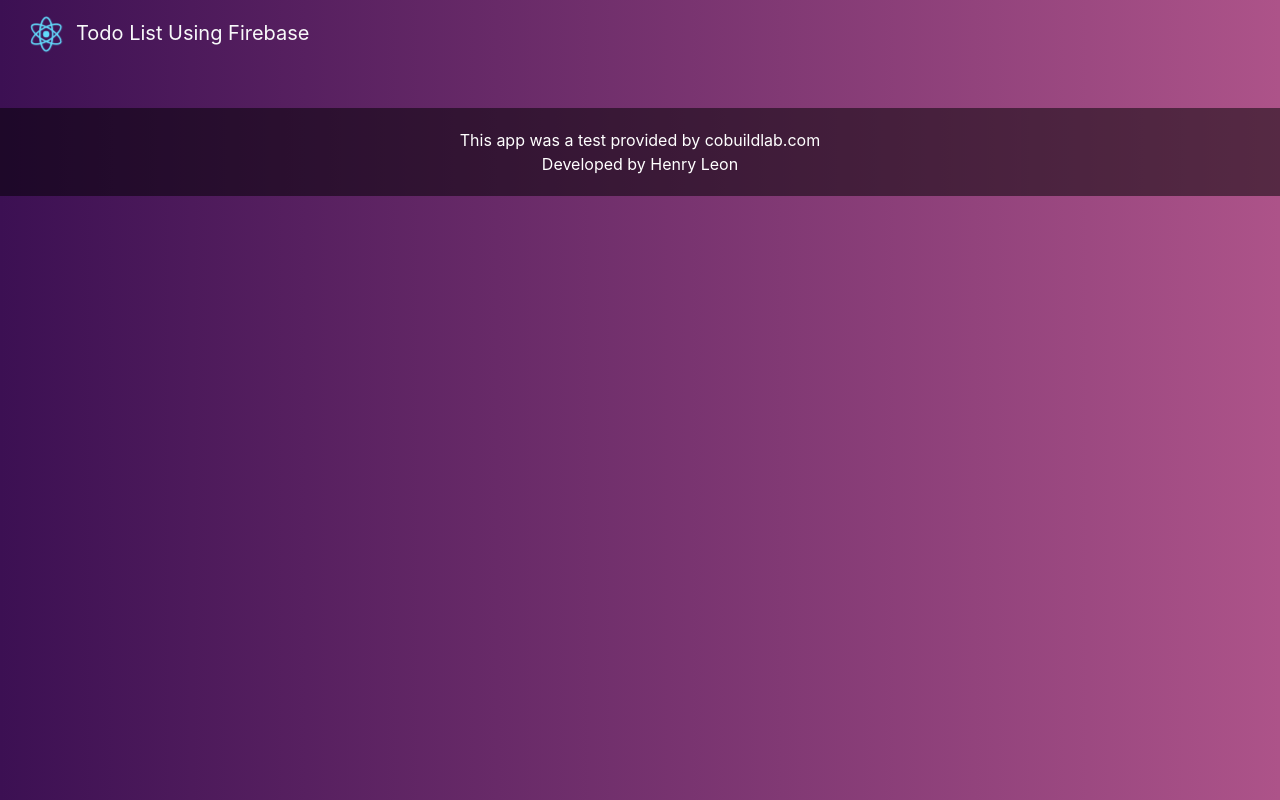
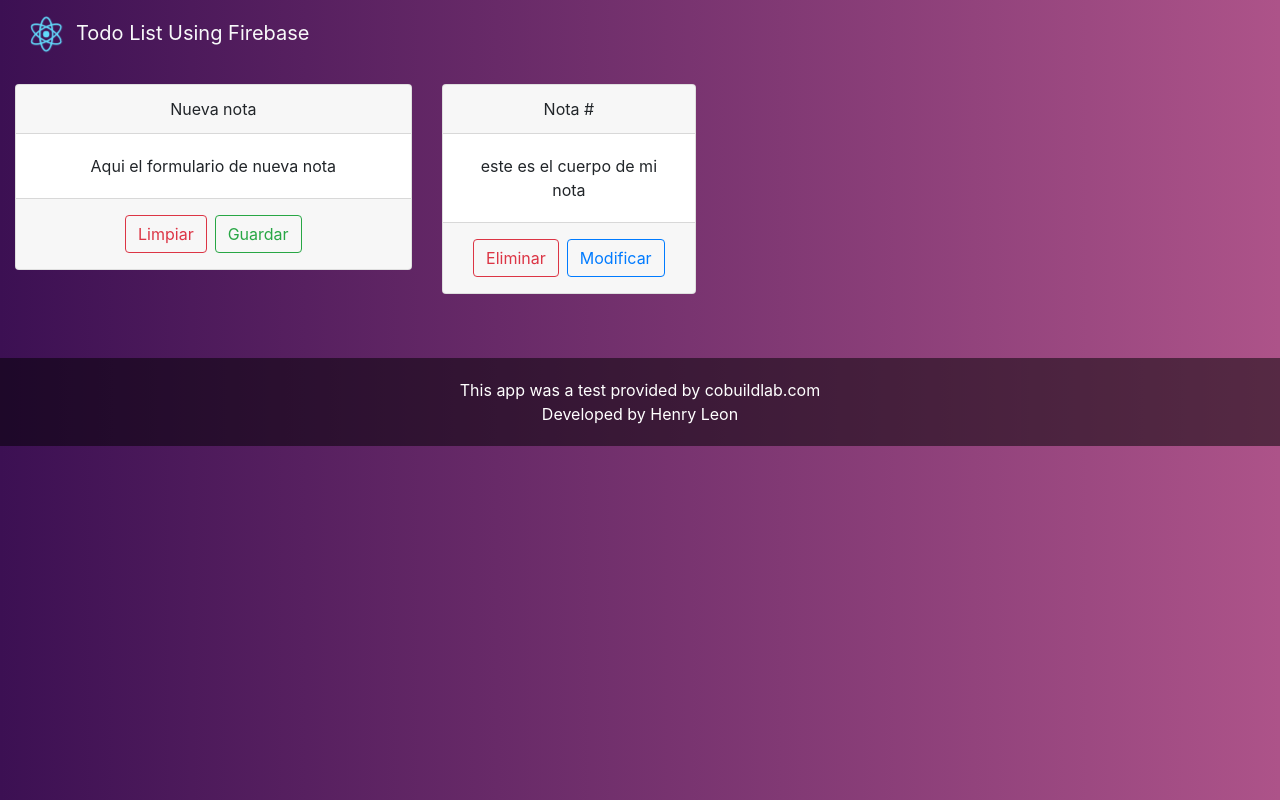
Before and after one commit to Helg18/react_todos_firebase_4geeks, a React (Create React App) app: page / in a window 1280 px wide. Built offline with nearby package versions, Linux system fonts and the light colour scheme.

Commit message:
Estructura de notas

```diff
--- a/src/App.js
+++ b/src/App.js
@@ -4,6 +4,7 @@ import React from 'react';
 // components
 import Header from "./components/Header/Header";
 import Footer from "./components/Footer/Footer";
+import Body from "./components/Body/Body";
 
 // styles
 import './App.css';
@@ -12,6 +13,7 @@ function App() {
   return (
     <div className="App">
         <Header></Header>
+        <Body></Body>
         <Footer></Footer>
     </div>
   );
--- /dev/null
+++ b/src/components/Body/Body.js
@@ -0,0 +1,27 @@
+import React, { Component } from "react";
+
+// components
+import NewNote from "../NewNote/NewNote";
+import ListNotes from "../ListNotes/ListNotes";
+
+
+class Body extends Component {
+    render() {
+        return (
+            <div className="container-fluid">
+                <div className="row">
+                    <div className="col-4">
+                        <NewNote></NewNote>
+                    </div>
+                    <div className="col-8">
+                        <div className="row">
+                            <ListNotes></ListNotes>
+                        </div>
+                    </div>
+                </div>
+            </div>
+        )
+    }
+}
+
+export default Body
--- /dev/null
+++ b/src/components/ListNotes/ListNotes.js
@@ -0,0 +1,24 @@
+import React, {Component} from "react";
+
+class ListNotes extends Component{
+    render() {
+        return (
+            <div className="col-4 mb-4">
+                <div className="card">
+                    <div className='card-header'>
+                        Nota #
+                    </div>
+                    <div className="card-body">
+                        <span>este es el cuerpo de mi nota</span>
+                    </div>
+                    <div className="card-footer">
+                        <button className="btn btn-outline-danger m-1">Eliminar</button>
+                        <button className="btn btn-outline-primary m-1">Modificar</button>
+                    </div>
+                </div>
+            </div>
+        )
+    }
+}
+
+export default ListNotes;
--- /dev/null
+++ b/src/components/NewNote/NewNote.js
@@ -0,0 +1,22 @@
+import React, {Component} from "react";
+
+class NewNote extends Component {
+    render() {
+        return (
+            <div className="card">
+                <div className="card-header">
+                    Nueva nota
+                </div>
+                <div className="card-body">
+                    Aqui el formulario de nueva nota
+                </div>
+                <div className="card-footer">
+                    <button className="btn btn-outline-danger m-1">Limpiar</button>
+                    <button className="btn btn-outline-success m-1">Guardar</button>
+                </div>
+            </div>
+        )
+    }
+}
+
+export default NewNote;
```
Also changed, not shown: src/components/Body/Body.css (added).
